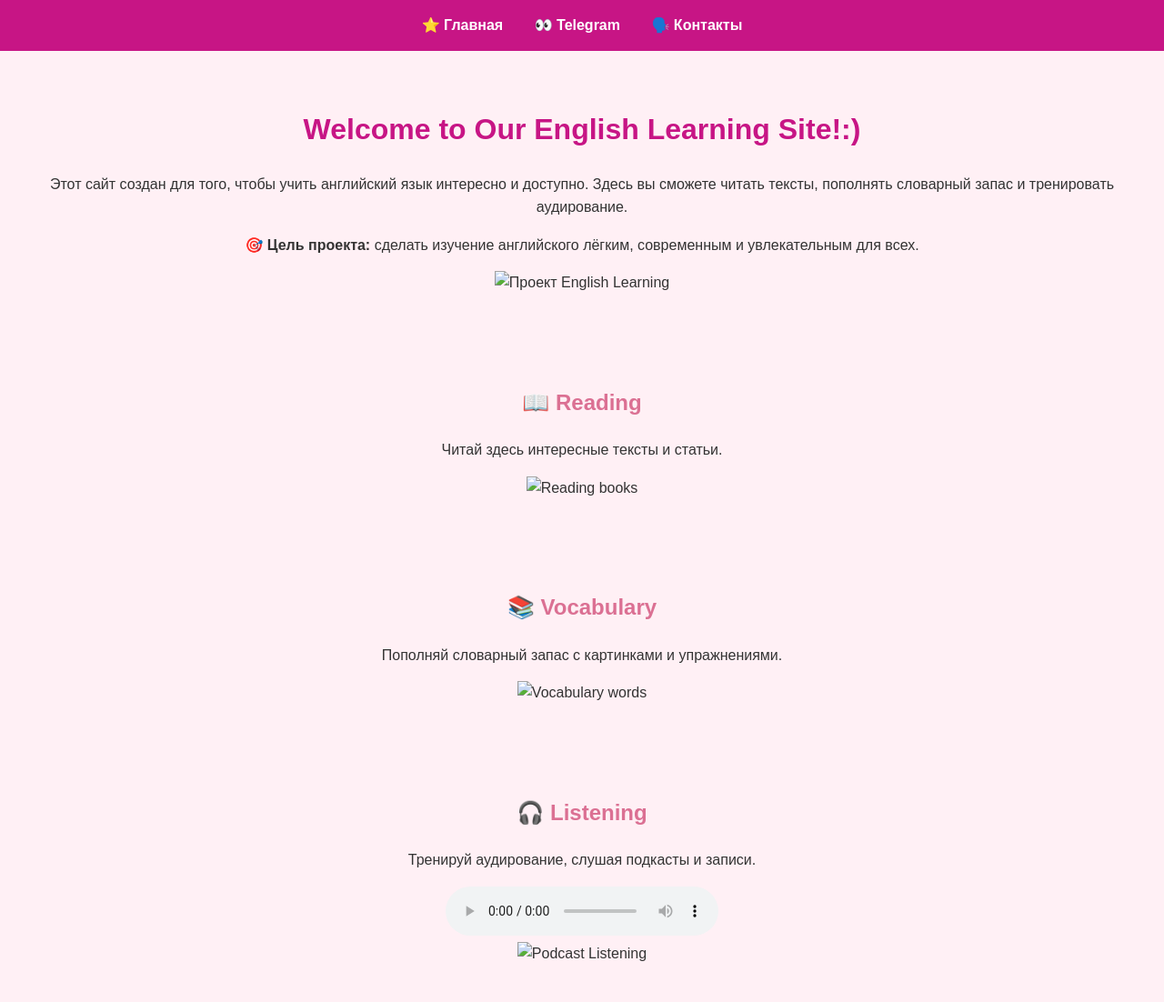
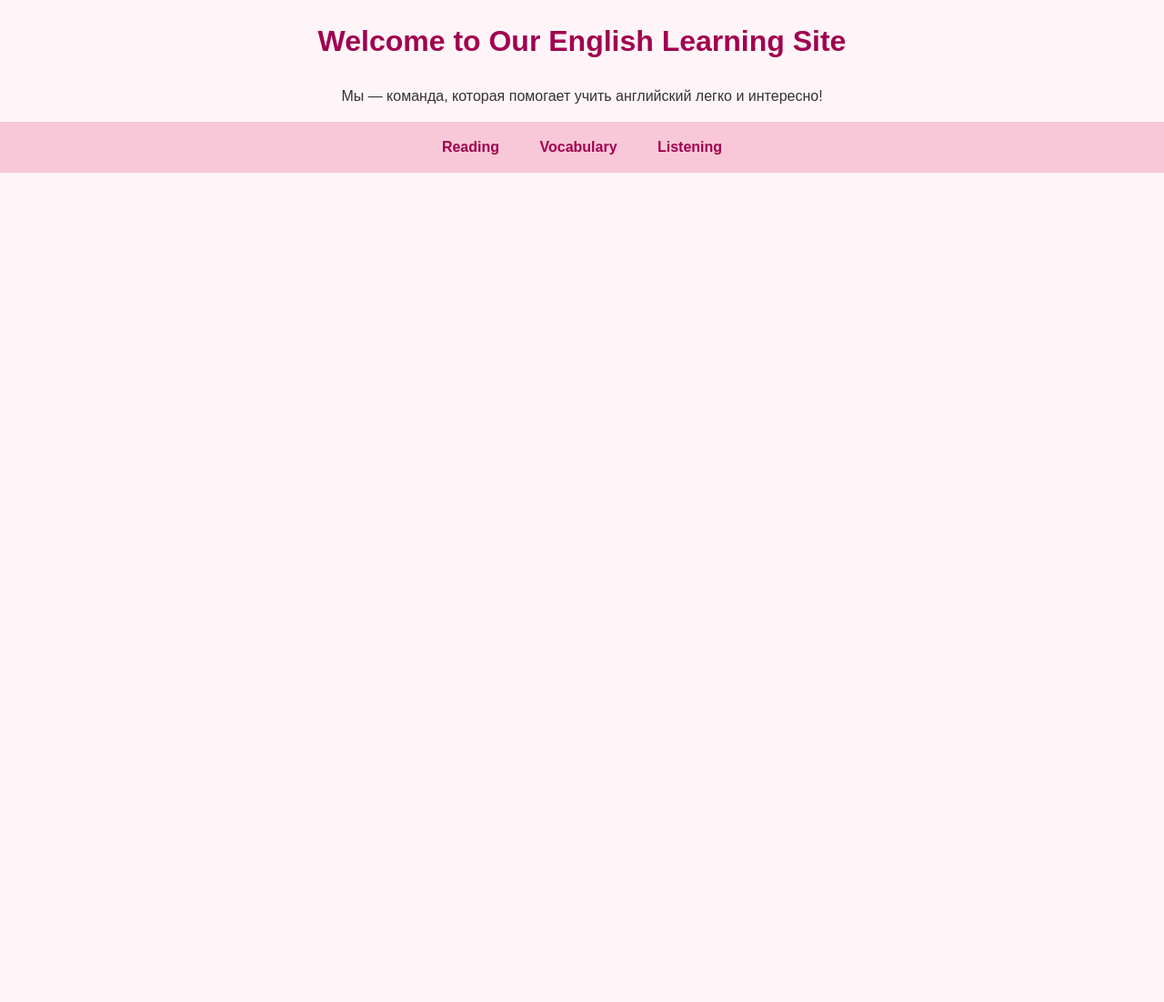
Before and after one commit to arukah7/Englight, a plain HTML site: page index.html in a window 1280 px wide. Shown: the whole page at 91% size. After the commit the page ends 800 px from the top, so only its background shows below. Drawn offline with Linux system fonts and the light colour scheme.

Commit message:
Update index.html

```diff
--- a/index.html
+++ b/index.html
@@ -4,46 +4,89 @@
   <meta charset="UTF-8">
   <title>English Learning</title>
   <link rel="stylesheet" href="style.css">
+  <style>
+    body {
+      font-family: Arial, sans-serif;
+      background-color: #fff5f8;
+      color: #333;
+      text-align: center;
+      margin: 0;
+      padding: 0;
+    }
+    nav {
+      background: #f8c8d8;
+      padding: 15px;
+    }
+    nav a {
+      margin: 0 20px;
+      text-decoration: none;
+      color: #a1004f;
+      font-weight: bold;
+      cursor: pointer;
+    }
+    h1 {
+      margin-top: 20px;
+      color: #a1004f;
+    }
+    section {
+      margin: 30px auto;
+      max-width: 800px;
+      text-align: left;
+      background: white;
+      padding: 20px;
+      border-radius: 10px;
+      display: none; /* Скрыто по умолчанию */
+      box-shadow: 0 4px 8px rgba(0,0,0,0.1);
+    }
+    .active {
+      display: block;
+    }
+    .section-title {
+      text-align: center;
+      margin-bottom: 10px;
+    }
+  </style>
 </head>
 <body>
-  <!-- Навигация -->
+
+  <h1>Welcome to Our English Learning Site</h1>
+  <p>Мы — команда, которая помогает учить английский легко и интересно!</p>
+
   <nav>
-    <a href="index.html">⭐ Главная</a>
-    <a href="telegram.html">👀 Telegram</a>
-    <a href="contacts.html">🗣️ Контакты</a>
+    <a onclick="showSection('reading')">Reading</a>
+    <a onclick="showSection('vocabulary')">Vocabulary</a>
+    <a onclick="showSection('listening')">Listening</a>
   </nav>
 
-  <!-- Описание проекта -->
-  <header>
-    <h1>Welcome to Our English Learning Site!:)</h1>
-    <p>Этот сайт создан для того, чтобы учить английский язык интересно и доступно.
-    Здесь вы сможете читать тексты, пополнять словарный запас и тренировать аудирование.</p>
-    <p><b>🎯 Цель проекта:</b> сделать изучение английского лёгким, современным и увлекательным для всех.</p>
-    <img src="main-photo.jpg" width="400" alt="Проект English Learning">
-  </header>
-
-  <!-- Разделы -->
+  <!-- Reading Section -->
   <section id="reading">
-    <h2>📖 Reading</h2>
-    <p>Читай здесь интересные тексты и статьи.</p>
-    <img src="reading.jpg" width="300" alt="Reading books">
+    <h2 class="section-title">📖 Reading</h2>
+    <p>Текст 1: How to learn English effectively.</p>
+    <p>Текст 2: Reading improves your vocabulary.</p>
   </section>
 
+  <!-- Vocabulary Section -->
   <section id="vocabulary">
-    <h2>📚 Vocabulary</h2>
-    <p>Пополняй словарный запас с картинками и упражнениями.</p>
-    <img src="vocabulary.jpg" width="300" alt="Vocabulary words">
+    <h2 class="section-title">📚 Vocabulary</h2>
+    <p>Word 1: Apple – Яблоко</p>
+    <p>Word 2: Improve – Улучшать</p>
   </section>
 
+  <!-- Listening Section -->
   <section id="listening">
-    <h2>🎧 Listening</h2>
-    <p>Тренируй аудирование, слушая подкасты и записи.</p>
-    <audio controls>
-      <source src="listening.mp3" type="audio/mpeg">
-      Ваш браузер не поддерживает аудио.
-    </audio>
-    <br>
-    <img src="listening.jpg" width="300" alt="Podcast Listening">
+    <h2 class="section-title">🎧 Listening</h2>
+    <p>Аудио 1: English podcast for beginners.</p>
+    <p>Аудио 2: Daily conversations.</p>
   </section>
+
+  <script>
+    function showSection(sectionId) {
+      // Скрыть все секции
+      document.querySelectorAll('section').forEach(sec => sec.classList.remove('active'));
+      // Показать выбранную
+      document.getElementById(sectionId).classList.add('active');
+    }
+  </script>
+
 </body>
-      </html>
+  </html>
```
